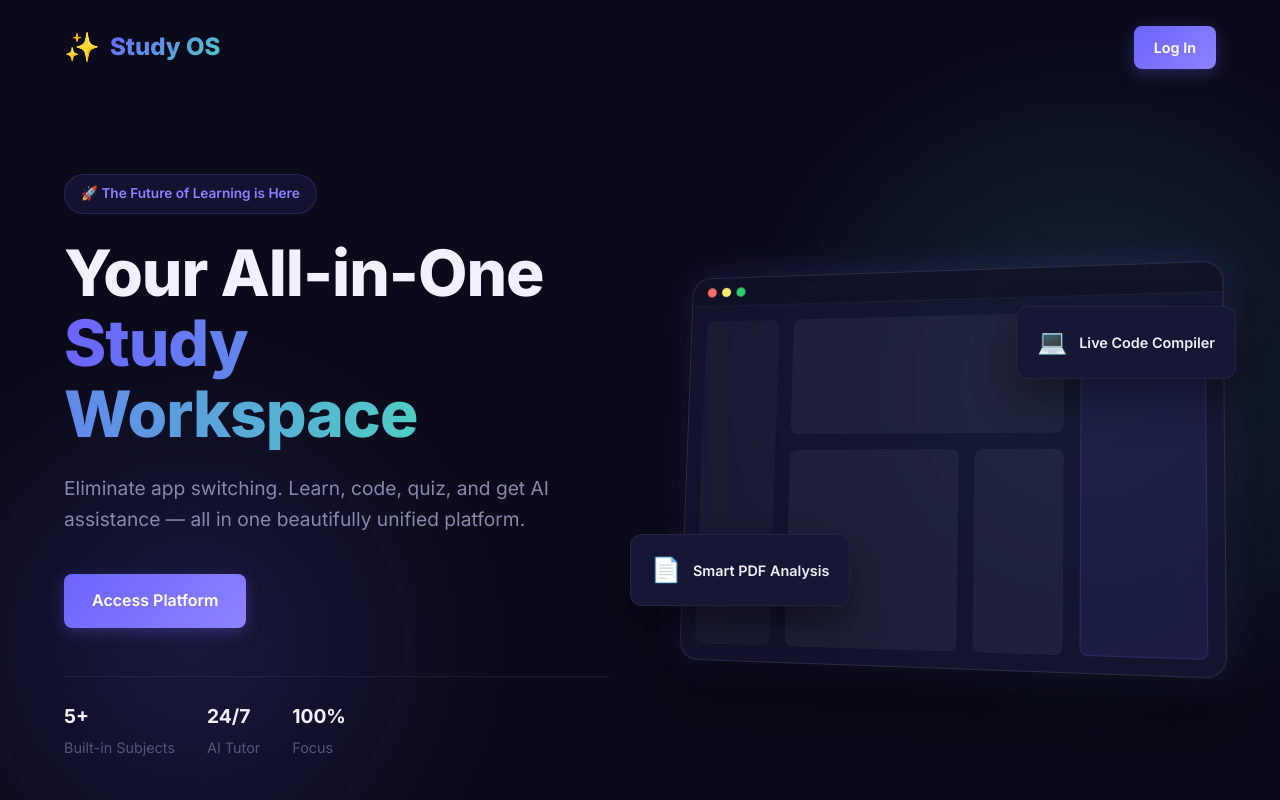
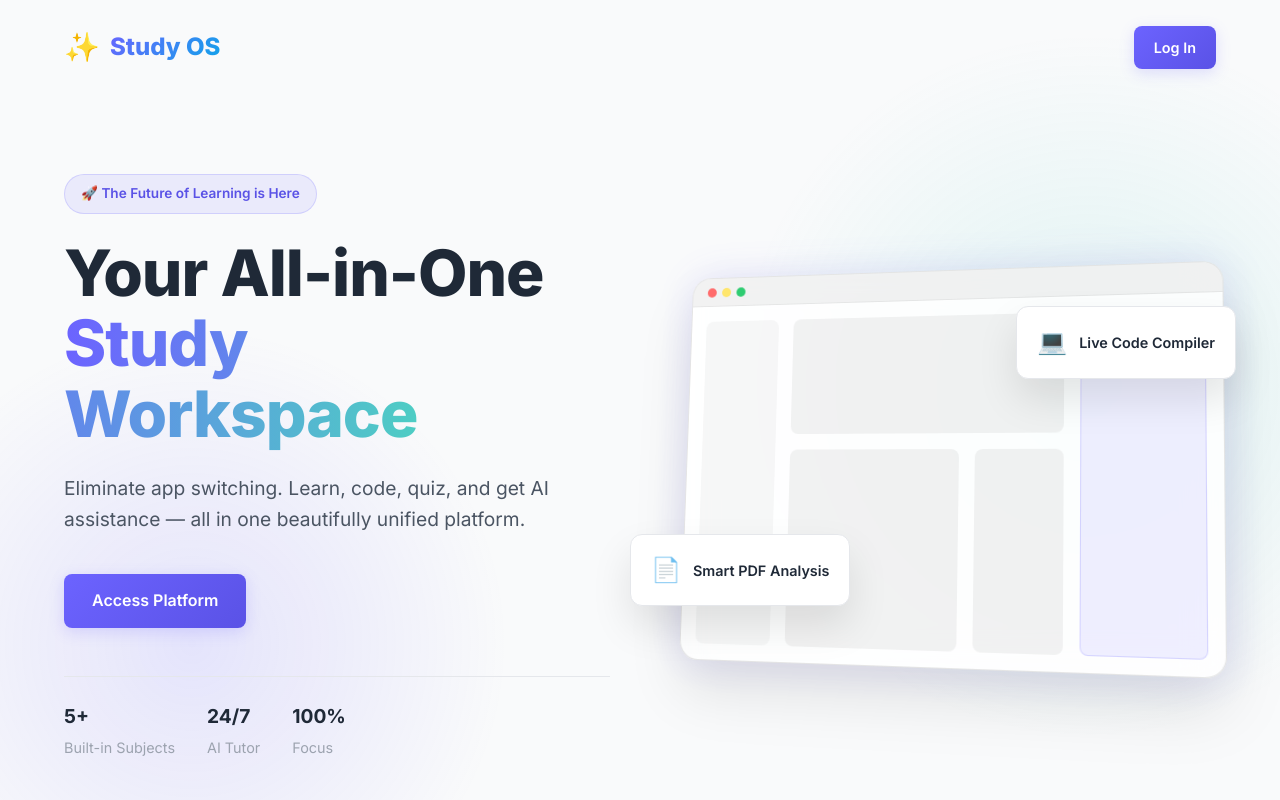
Before and after one commit to dhanyzh/study, a Next.js app: page / in a window 1280 px wide. Shown: the top 800 px of the page. Built offline with nearby package versions, Linux system fonts and the light colour scheme.

Commit message:
style: change to clean study-friendly light theme

```diff
--- a/src/app/globals.css
+++ b/src/app/globals.css
@@ -5,26 +5,26 @@
 @import url('https://fonts.googleapis.com/css2?family=Inter:wght@300;400;500;600;700;800&display=swap');
 
 :root {
-  /* Colors */
-  --bg-primary: #0a0a1a;
-  --bg-secondary: #111128;
-  --bg-card: #161635;
-  --bg-hover: #1e1e45;
-  --bg-glass: rgba(22, 22, 53, 0.7);
-  --border: rgba(255,255,255,0.06);
-  --border-active: rgba(108,99,255,0.4);
+  /* Colors - Light Theme */
+  --bg-primary: #F9FAFB;
+  --bg-secondary: #FFFFFF;
+  --bg-card: #FFFFFF;
+  --bg-hover: #F3F4F6;
+  --bg-glass: rgba(255, 255, 255, 0.85);
+  --border: #E5E7EB;
+  --border-active: rgba(108, 99, 255, 0.5);
 
-  --text-primary: #f0f0ff;
-  --text-secondary: #8888aa;
-  --text-muted: #555577;
+  --text-primary: #1F2937;
+  --text-secondary: #4B5563;
+  --text-muted: #9CA3AF;
 
   --accent: #6C63FF;
-  --accent-light: #8B83FF;
-  --accent-glow: rgba(108,99,255,0.3);
-  --success: #2ECC71;
-  --danger: #FF6B6B;
-  --warning: #FFE66D;
-  --info: #4ECDC4;
+  --accent-light: #5A52E6;
+  --accent-glow: rgba(108, 99, 255, 0.2);
+  --success: #10B981;
+  --danger: #EF4444;
+  --warning: #F59E0B;
+  --info: #0EA5E9;
 
   /* Subject colors */
   --dsa: #6C63FF;
@@ -311,7 +311,7 @@ a:hover { text-decoration: underline; }
 .markdown-body th { background-color: var(--bg-hover); font-weight: 600; }
 .markdown-body a { color: var(--accent-light); text-decoration: underline; }
 .markdown-body h1, .markdown-body h2, .markdown-body h3, .markdown-body h4 { margin-top: 1rem; margin-bottom: 0.5rem; font-weight: 600; }
-.mermaid-wrapper { background: rgba(0,0,0,0.2); border-radius: 8px; padding: 1rem; margin: 1rem 0; display: flex; justify-content: center; overflow-x: auto; }
+.mermaid-wrapper { background: rgba(0,0,0,0.03); border-radius: 8px; padding: 1rem; margin: 1rem 0; display: flex; justify-content: center; overflow-x: auto; }
 .mermaid-wrapper svg { max-width: 100%; height: auto; }
 
 /* ─── Rich Markdown Notes (.md-notes) ─── */
@@ -368,8 +368,8 @@ a:hover { text-decoration: underline; }
 .md-notes td {
   padding: 9px 14px; border: 1px solid var(--border);
 }
-.md-notes tr:nth-child(even) td { background: rgba(255,255,255,0.02); }
-.md-notes tr:hover td { background: rgba(108,99,255,0.06); }
+.md-notes tr:nth-child(even) td { background: rgba(0,0,0,0.02); }
+.md-notes tr:hover td { background: rgba(108,99,255,0.04); }
 .md-notes blockquote {
   border-left: 3px solid var(--accent); margin: 12px 0;
   padding: 8px 16px; background: rgba(108,99,255,0.06);
@@ -598,9 +598,9 @@ a:hover { text-decoration: underline; }
   height: 400px;
   background: var(--bg-glass);
   backdrop-filter: blur(20px);
-  border: 1px solid rgba(255, 255, 255, 0.1);
+  border: 1px solid rgba(0, 0, 0, 0.1);
   border-radius: 20px;
-  box-shadow: 0 30px 60px rgba(0, 0, 0, 0.5), 0 0 40px rgba(108, 99, 255, 0.2);
+  box-shadow: 0 30px 60px rgba(0, 0, 0, 0.1), 0 0 40px rgba(108, 99, 255, 0.15);
   display: flex;
   flex-direction: column;
   overflow: hidden;
@@ -610,7 +610,7 @@ a:hover { text-decoration: underline; }
 
 .glass-mockup:hover { transform: perspective(1000px) rotateY(0deg) rotateX(0deg); }
 
-.mockup-header { height: 30px; background: rgba(0,0,0,0.2); border-bottom: 1px solid rgba(255,255,255,0.05); display: flex; align-items: center; padding: 0 16px; }
+.mockup-header { height: 30px; background: rgba(0,0,0,0.05); border-bottom: 1px solid rgba(0,0,0,0.05); display: flex; align-items: center; padding: 0 16px; }
 .dots { display: flex; gap: 6px; }
 .dots span { width: 10px; height: 10px; border-radius: 50%; background: #4a4a4a; }
 .dots span:nth-child(1) { background: #FF6B6B; }
@@ -618,9 +618,9 @@ a:hover { text-decoration: underline; }
 .dots span:nth-child(3) { background: #2ECC71; }
 
 .mockup-body { display: flex; flex: 1; padding: 16px; gap: 16px; }
-.mockup-sidebar { width: 80px; background: rgba(255,255,255,0.03); border-radius: 8px; }
+.mockup-sidebar { width: 80px; background: rgba(0,0,0,0.03); border-radius: 8px; }
 .mockup-content { flex: 1; display: flex; flex-direction: column; gap: 16px; }
-.mockup-block { background: rgba(255,255,255,0.05); border-radius: 8px; }
+.mockup-block { background: rgba(0,0,0,0.05); border-radius: 8px; }
 .block-1 { height: 120px; }
 .mockup-row { display: flex; gap: 16px; flex: 1; }
 .block-2 { flex: 2; }
@@ -636,7 +636,7 @@ a:hover { text-decoration: underline; }
   display: flex;
   align-items: center;
   gap: 12px;
-  box-shadow: 0 20px 40px rgba(0,0,0,0.4);
+  box-shadow: 0 20px 40px rgba(0,0,0,0.1);
   backdrop-filter: blur(10px);
   animation: float 6s ease-in-out infinite;
 }
@@ -654,7 +654,7 @@ a:hover { text-decoration: underline; }
 
 .features-section {
   padding: 80px 5%;
-  background: linear-gradient(to bottom, transparent, rgba(0,0,0,0.3));
+  background: linear-gradient(to bottom, transparent, rgba(0,0,0,0.02));
 }
 
 .features-grid {
@@ -677,14 +677,14 @@ a:hover { text-decoration: underline; }
 
 .feature-card::before {
   content: ''; position: absolute; top: 0; left: 0; width: 100%; height: 100%;
-  background: radial-gradient(circle at 100% 0%, rgba(255,255,255,0.05), transparent 50%);
+  background: radial-gradient(circle at 100% 0%, rgba(0,0,0,0.03), transparent 50%);
   opacity: 0; transition: opacity 0.3s ease;
 }
 
 .feature-card:hover {
   transform: translateY(-10px);
   border-color: var(--border-active);
-  box-shadow: 0 20px 40px rgba(0,0,0,0.3);
+  box-shadow: 0 20px 40px rgba(0,0,0,0.1);
 }
 .feature-card:hover::before { opacity: 1; }
 
@@ -729,5 +729,5 @@ a:hover { text-decoration: underline; }
 .markdown-body th { background-color: var(--bg-hover); font-weight: 600; }
 .markdown-body a { color: var(--accent-light); text-decoration: underline; }
 .markdown-body h1, .markdown-body h2, .markdown-body h3, .markdown-body h4 { margin-top: 1rem; margin-bottom: 0.5rem; font-weight: 600; }
-.mermaid-wrapper { background: rgba(0,0,0,0.2); border-radius: 8px; padding: 1rem; margin: 1rem 0; display: flex; justify-content: center; overflow-x: auto; }
+.mermaid-wrapper { background: rgba(0,0,0,0.03); border-radius: 8px; padding: 1rem; margin: 1rem 0; display: flex; justify-content: center; overflow-x: auto; }
 .mermaid-wrapper svg { max-width: 100%; height: auto; }
```
